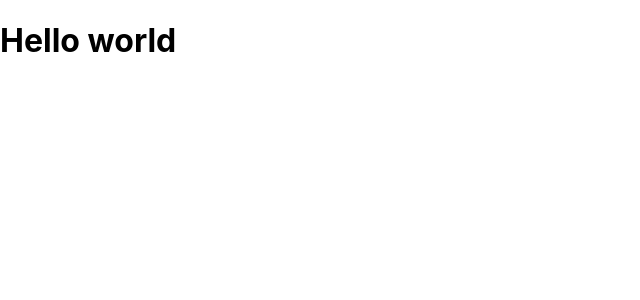
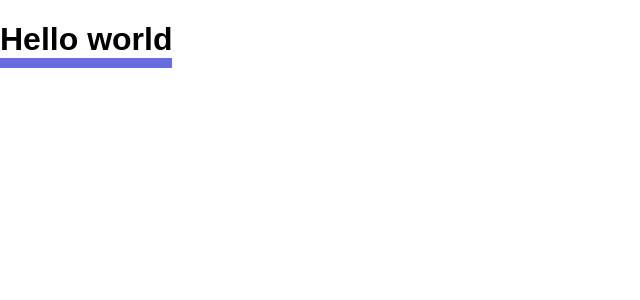
Before and after one commit to Petiazediter/CarAppRewrite, a React (Create React App) app in the folder car-app-frontend/: page /about in a window 1280 px wide. Shown: the top 300 px of the page, without its empty margins (0-640 px from the left). Built offline with nearby package versions, Linux system fonts and the light colour scheme.

Commit message:
Create styled component.

```diff
--- a/car-app-frontend/src/components/about-page/About.tsx
+++ b/car-app-frontend/src/components/about-page/About.tsx
@@ -1,9 +1,14 @@
 import styled from "@emotion/styled"
 
+const AboutHeader = styled('h1')({
+    width: 'fit-content',
+    fontFamily: 'sans-serif',
+    borderBottom: '10px solid #676CE1',
+})
 
 export function About() {
     return (
     <div>
-        <h1>Hello world</h1>
+        <AboutHeader>Hello world</AboutHeader>
     </div>)
 }
```
